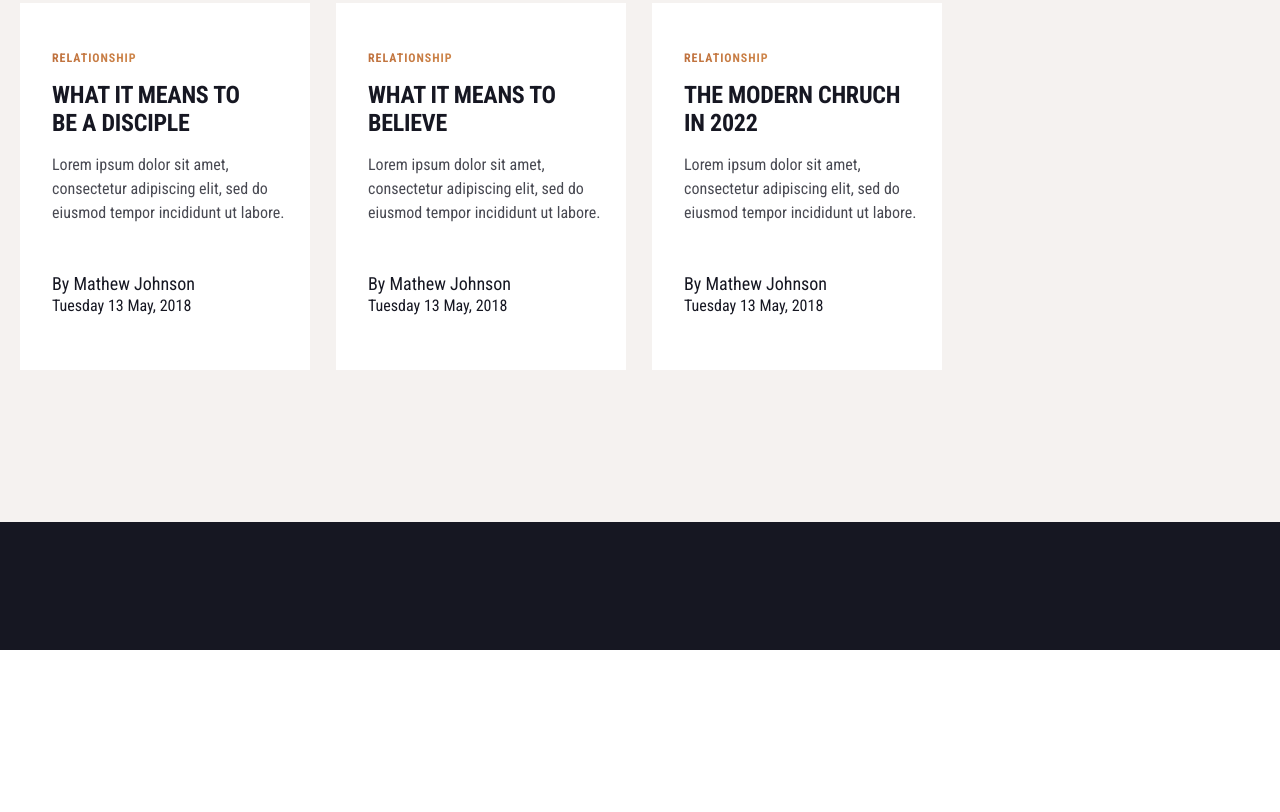
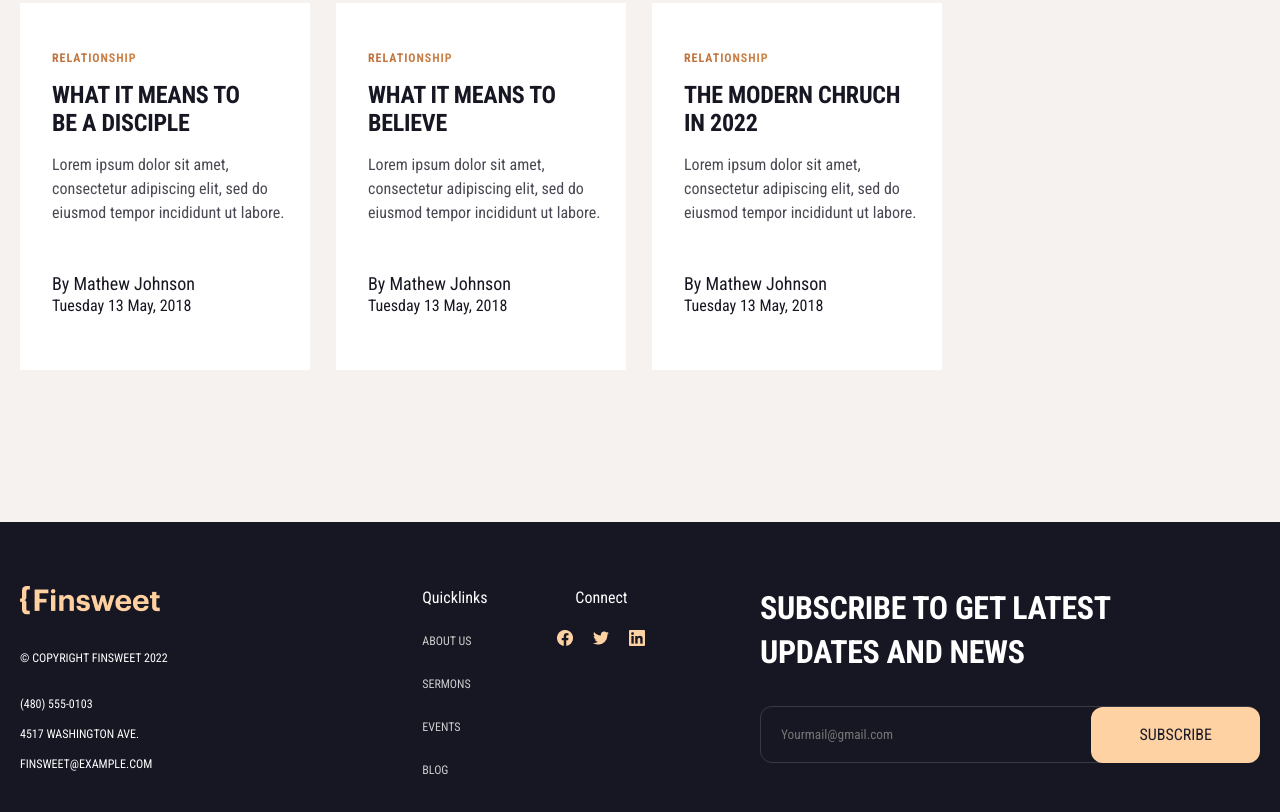
Before and after one commit to nab1eva/Church, a plain HTML site: page blog.html in a window 1280 px wide. Shown: the part 1501-2313 px from the top of the page. Before the commit the page ends 2151 px from the top, so only its background shows below. Drawn offline with nearby package versions, Linux system fonts and the light colour scheme.

Commit message:
man qldm

```diff
--- a/blog.html
+++ b/blog.html
@@ -153,7 +153,41 @@
                 </div>
             </section>
         </main>
-        <footer></footer>
+        <footer>
+          <div class="container">
+            <div class="footer-left">
+              <img src="images/Logo-footer.png" alt="">
+              <h6>© Copyright Finsweet 2022</h6>
+              <p>(480) 555-0103</p>
+              <p>4517 Washington Ave. </p>
+              <p>finsweet@example.com</p>
+            </div>
+            <div class="footer-center">
+              <ul>
+                <p>Quicklinks</p>
+                <li><a href="about.html">About us</a></li>
+                <li><a href="sermons.html">Sermons</a></li>
+                <li><a href="sermonsevent.html">Events</a></li>
+                <li><a href="blog.html">Blog</a></li>
+              </ul>
+              <div class="social">
+                <p>Connect</p>
+                <div class="socials">
+                  <a href="https://www.facebook.com/"><img src="images/facebook.png" alt=""></a>
+                  <a href="https://twitter.com/"><img src="images/twitter.png" alt=""></a>
+                  <a href="https://www.linkedin.com/"><img src="images/linkedin.png"></a>
+                </div>
+              </div>
+            </div>
+            <div class="footer-right">
+              <h4>Subscribe to get Latest Updates and News</h4>
+              <form action="">
+                <input type="email" placeholder="Yourmail@gmail.com">
+                <button class="btn-nav">Subscribe</button>
+              </form>
+            </div>
+          </div>
+        </footer>
 
         <script src="script.js"></script>
   </body>
```
Also changed, not shown: about.html (+35 -0 lines), sermons.html (+35 -0 lines).
